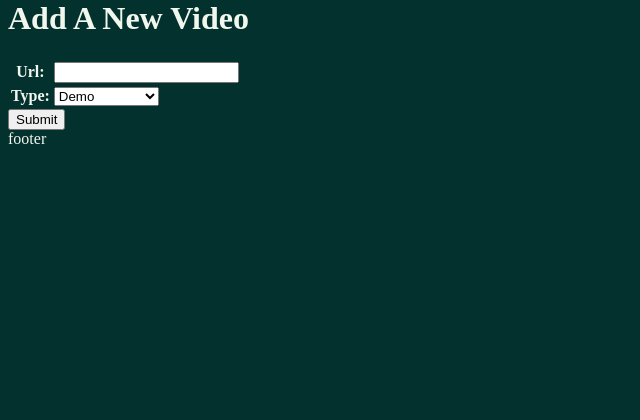
After one commit to bmather02/STEPSHEETS, a Django app: page /videos/submit/ in a window 1280 px wide. The commit adds this page. Shown: the part 108-528 px from the top of the page, without its empty margins (0-640 px from the left). Run offline with Django 4.2, Linux system fonts and the light colour scheme; the visitor is signed in with stand-in values (Sample User, id 1).

Commit message:
adds ability to add choreographers and videos

```diff
--- a/main_app/admin.py
+++ b/main_app/admin.py
@@ -1,5 +1,6 @@
 from django.contrib import admin
-from .models import Choreographer, Sheet
+from .models import Choreographer, Sheet, Video
 # Register your models here.
 admin.site.register(Sheet)
 admin.site.register(Choreographer)
+admin.site.register(Video)
--- a/main_app/models.py
+++ b/main_app/models.py
@@ -1,7 +1,22 @@
+from ssl import Options
 from django.db import models
 from django.urls import reverse
 from django.contrib.auth.models import User
 # Create your models here.
+VIDEO_TYPES = (
+    ('dmo', 'Demo'),
+    ('msc', 'Music'),
+    ('wt', 'Walk Through'),
+    ('ft', 'Full Teach'),
+)
+
+class Video(models.Model):
+    url = models.URLField(max_length=250)
+    type = models.CharField(max_length=3, choices=VIDEO_TYPES, default=VIDEO_TYPES[0][0])
+
+    def __str__(self):
+        return f"{self.get_type_display()} at {self.url}"
+
 COUNTRIES = (
     ('AF', 'AFGHANISTAN'),
     ('AL', 'ALBANIA'),
@@ -291,6 +306,7 @@ class Sheet(models.Model):
     content = models.TextField()
     choreographer = models.ManyToManyField(Choreographer)
     user = models.ForeignKey(User, on_delete=models.CASCADE)
+    video = models.ManyToManyField(Video)
 
     def __str__(self):
         return self.title
--- a/main_app/static/css/style.css
+++ b/main_app/static/css/style.css
@@ -22,4 +22,12 @@ ul {
     display: flex;
     justify-content: space-between;
     align-items: center;
+    flex-wrap: wrap;
 }
+.index_item {
+    padding: 0 15px;
+    background-color: #5bc0be;
+    border: #03312e 1px solid;
+    border-radius: 3px;
+    margin: 3px;
+}
--- a/main_app/templates/base.html
+++ b/main_app/templates/base.html
@@ -11,13 +11,14 @@
 <body>
     <header>
         <nav>
-            <img src="https://bradleymather.com/wp-content/uploads/2022/07/Untitled_design__4_-removebg-preview.png" style ="max-height: 100px; margin-top: -25px;"/>
+            <a href="{% url 'home' %}">
+                <img src="https://bradleymather.com/wp-content/uploads/2022/07/Untitled_design__4_-removebg-preview.png" style ="max-height: 100px; margin-top: -25px;"/>
+            </a>
             <ul>
-                <li><a href="{% url 'home' %}">Home</a></li>
                 <li><a href="{% url 'about' %}">About</a></li>
                 <li><a href="{% url 'index' %}">All Step Sheets</a></li>
                 {% if user.is_authenticated %}
-                <li><a href="{% url 'sheets_create' %}">Submit New Step Sheet</a></li>
+                <li><a href="{% url 'sheets_create' %}">Submit Step Sheet</a></li>
                 {% endif %}
                 <li><a href="{% url 'choreo_index' %}">Choreographers</a></li>
                 {% if user.is_authenticated %}
--- a/main_app/templates/choreographers/index.html
+++ b/main_app/templates/choreographers/index.html
@@ -1,7 +1,7 @@
 {% extends 'base.html' %} {% block content %}
 <h1>Choreographers</h1>
 {% for choreo in object_list %}
-<div style="background-color: green">
+<div class="index_item">
     <a href="{% url 'choreo_detail' choreo.id%}">
         <h3>{{choreo.name}}</h3>
     </a>
--- /dev/null
+++ b/main_app/templates/main_app/video_form.html
@@ -0,0 +1,14 @@
+{% extends 'base.html' %} {% block content %}
+{% if object %}
+<h1>Edit {{object.title}}</h1>
+{% else %}
+<h1>Add A New Video</h1>
+{% endif %}
+<form action="" method="POST">
+    {% csrf_token %}
+    <table>
+        {{ form.as_table }}
+    </table>
+    <input type="submit" value="Submit"/>
+</form>
+{% endblock %}
--- a/main_app/templates/sheets/index.html
+++ b/main_app/templates/sheets/index.html
@@ -1,9 +1,9 @@
 {% extends 'base.html' %} {% block content %}
 <h1>All Step Sheets</h1>
 {% for sheet in sheets %}
-<div style="background-color: green">
+<div class="index_item">
     <a href="{% url 'detail' sheet.id %}">
-        <h4>{{sheet.title}}</h4>
+        <p>{{sheet.title}}</p>
     </a>
 </div>
 {% endfor %}
--- a/main_app/urls.py
+++ b/main_app/urls.py
@@ -13,6 +13,8 @@ urlpatterns = [
     path('choreographers/<int:pk>', views.ChoreoDetail.as_view(), name='choreo_detail'),
     path('choreographers/add', views.ChoreoCreate.as_view(), name='choreo_create'),
     path('choreographers/<int:pk>/update', views.ChoreoDetail.as_view(), name='choreo_update'),
-    path('stepsheets/<int:sheet_id>/assoc_choreo/<int:toy_id>/', views.assoc_choreo, name='assoc_choreo'),
-    path('accounts/signup/', views.signup, name='signup')
+    path('stepsheets/<int:sheet_id>/assoc_choreo/<int:choreo_id>/', views.assoc_choreo, name='assoc_choreo'),
+    path('accounts/signup/', views.signup, name='signup'),
+    path('videos/submit/', views.VideoCreate.as_view(), name='videos_create'),
+    path('stepsheets/<int:sheet_id>/assoc_video/<int:choreo_id>/', views.assoc_video, name='assoc_video'),
 ]
--- a/main_app/views.py
+++ b/main_app/views.py
@@ -1,6 +1,6 @@
 from distutils.log import error
 from django.shortcuts import render, redirect
-from .models import Choreographer, Sheet
+from .models import Choreographer, Sheet, Video
 from django.views.generic.edit import CreateView, UpdateView, DeleteView
 from django.views.generic import ListView
 from django.views.generic.detail import DetailView
@@ -28,6 +28,11 @@ def sheet_detail(request, sheet_id):
         choreos_list.append(choreo.name)
     choreo_join = ", ".join(choreos_list)
     return render(request, 'sheets/detail.html', {'sheet': sheet, 'choreo_join': choreos_list})
+
+class VideoCreate(LoginRequiredMixin, CreateView):
+    model = Video
+    fields = '__all__'
+    success_url = '/stepsheets/'
 
 class SheetCreate(LoginRequiredMixin, CreateView):
     model = Sheet
@@ -57,10 +62,16 @@ class ChoreoDetail(DetailView):
 class ChoreoCreate(LoginRequiredMixin, CreateView):
     model = Choreographer
     fields = '__all__'
+    success_url = '/choreographers/'
 
 @login_required
 def assoc_choreo(request, sheet_id, choreo_id):
     Sheet.objects.get(id=sheet_id).choreo.add(choreo_id)
+    return redirect('detail', sheet_id=sheet_id)
+
+@login_required
+def assoc_video(request, sheet_id, video_id):
+    Sheet.objects.get(id=sheet_id).video.add(video_id)
     return redirect('detail', sheet_id=sheet_id)
 
 def signup(request):
```
Also changed, not shown: main_app/templates/main_app/choreographer_form.html (added, +14 -0 lines), main_app/templates/sheets/detail.html (+10 -0 lines), main_app/migrations/0004_video.py (added), main_app/migrations/0005_sheet_video.py (added), main_app/migrations/0006_alter_video_type.py (added).
